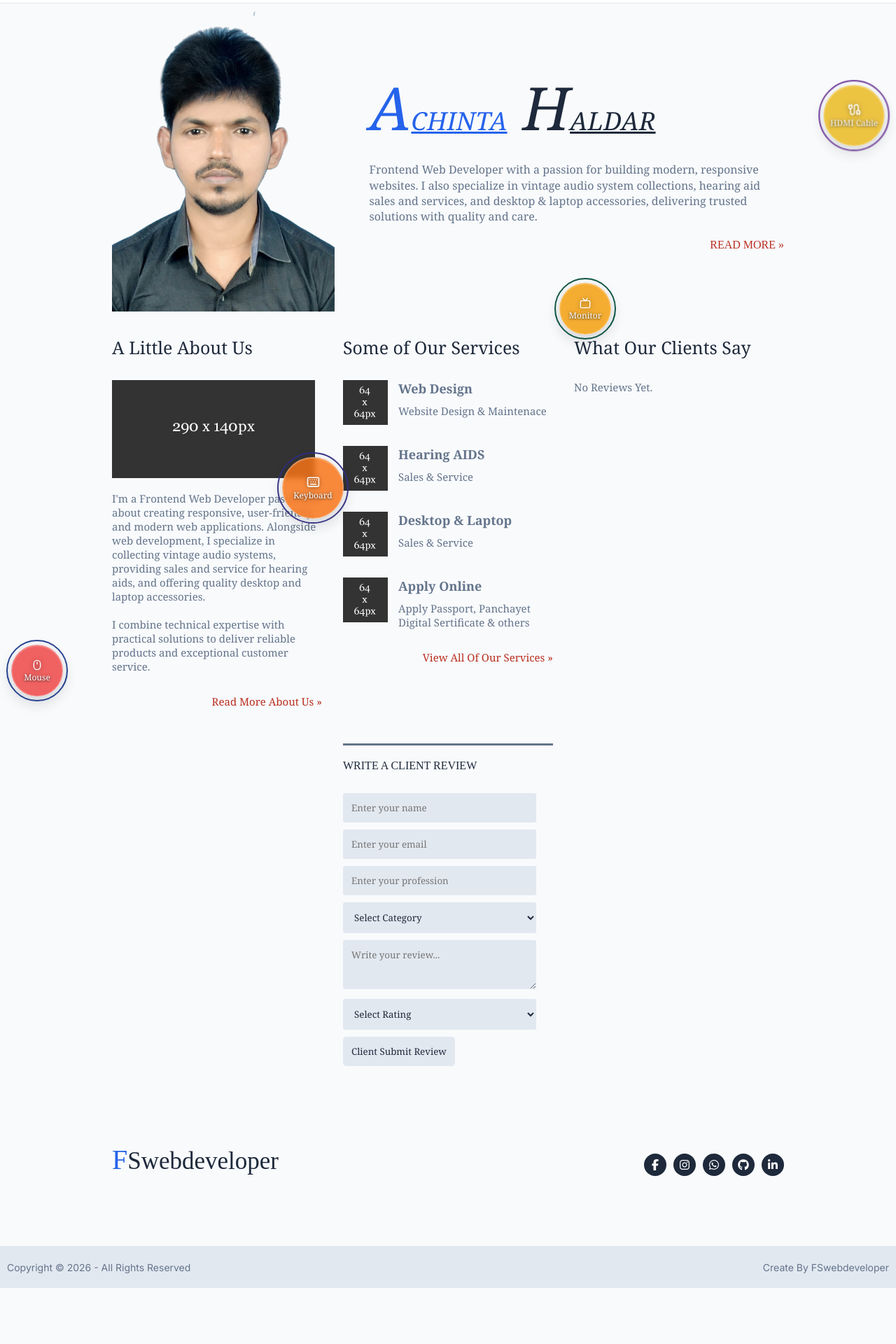
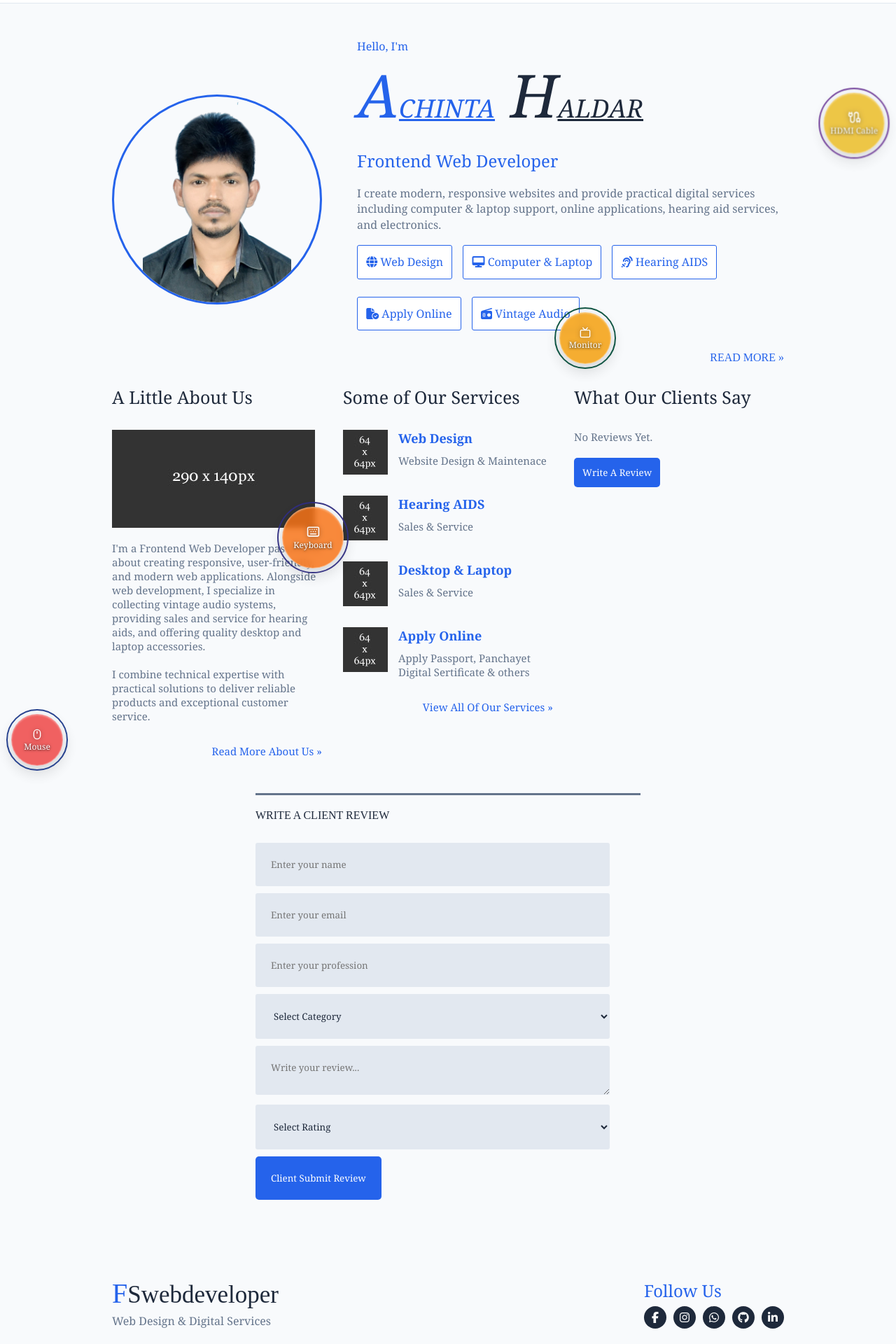
Before and after one commit to FSwebdeveloper/achintahaldar, a React (Vite) app: page / in a window 1280 px wide. Shown: the part 60-1980 px from the top of the page at 70% size. Before the commit the page ends 1900 px from the top, so only its background shows below. Built offline with nearby package versions, Linux system fonts and the light colour scheme.

Commit message:
Update herosection, product image, social link

```diff
--- a/public/Css/style.css
+++ b/public/Css/style.css
@@ -631,7 +631,7 @@ button:hover{
     display: flex;
     align-items: center;
     justify-content: center;
-    margin-top: 0;
+    margin-top: 50px;
     background-color: #F8FAFC;
 
 }
@@ -651,8 +651,11 @@ button:hover{
 
 
 .hero-img{
-    max-width: 400px;
-    height: 440px;
+    width: 300px;
+    height: 300px;
+    object-fit: contain;
+    border-radius: 50%;
+    border: 3px solid #2563EB;
 }
 
 .hero-title{
@@ -664,6 +667,23 @@ button:hover{
     margin-bottom: 20px;
 }
 
+.hero-greeting{
+   color: #2563EB;
+   font-size: 16px;
+   margin-left: 50px;
+   font-family: Georgia;
+   line-height: 1.4;
+
+}
+
+.web-highlight{
+    color: #2563EB;
+    margin-left: 50px;
+    font-family: Georgia;
+    line-height: 1.4;
+    font-weight: 100;
+}
+
 .hero-about{
     font-size: 16px;
     color: #64748b;
@@ -672,12 +692,41 @@ button:hover{
     line-height: 1.4;
 }
 
-.hero-about-details{
-    color: #ba2e1f;
+.hero-about-details {
+    color: #2563eb;
+    text-decoration: none;
     text-align: right;
     margin-top: 20px;
-    text-decoration: none;
     float: right;
+}
+
+.hero-about-details:hover {
+    text-decoration: underline;
+    color: #1D4ED8;
+}
+
+.service-name{
+    font-family: Georgia;
+    background-color: #ffffff;
+    border: 1px solid #2563EB;
+    margin-bottom: 10px;
+    padding: 2%;
+    color:#2563EB;
+    border-radius: 3px;
+    width: auto;
+    font-size: 16px;
+}
+
+.service-name:hover{
+    background-color: #1D4ED8;
+    color: #ffffff;
+}
+
+.service-n-div{
+   margin-left: 50px;
+   display: flex;
+   gap: 15px;
+   flex-wrap: wrap;
 }
 
 
@@ -739,6 +788,7 @@ button:hover{
 .service-title{
     margin-bottom: 10px;
     font-size: 18px;
+    color:#2563eb;
 }
 
 .service-content-img{
@@ -764,8 +814,13 @@ button:hover{
 
 .more-info{
     float: right;
-    color: #ba2e1f;
+    color: #2563eb;
     margin-bottom: 20px;
+}
+
+.more-info:hover{
+    color: #1D4ED8;
+    text-decoration: underline;
 }
 
 
@@ -787,9 +842,26 @@ button:hover{
     gap: 35px;
 }
 
+.logo-about{
+    font-size: 16px;
+    color: #64748b;
+    margin-top: 5px;
+    font-family: Georgia;
+}
+
+.follow-text{
+    color: #2563EB;
+    margin-left: 0px;
+    font-family: Georgia;
+    line-height: 1.4;
+    font-weight: 100;
+    margin-bottom: 5px;
+}
+
 .social-about-col{
     color: #1e293b;
-    width: 300px;
+    width: 550px;
+    max-width: 550px;
     height: Auto;
 
 }
@@ -862,16 +934,16 @@ button:hover{
 
 .contact-page-submit{
     font-family: Georgia;
-    background-color: #e2e8f0;
+    background-color: #2563eb;
     border: none;
     margin-bottom: 10px;
     padding: 4%;
-    color: #1e293b;
+    color: #ffffff;
     border-radius: 5px;
 }
 
 .contact-page-submit:hover{
-  background-color:#ba2e1f;
+  background-color:#1D4ED8;
   color: #F2F2F2;
   cursor: pointer;
 }
@@ -997,6 +1069,10 @@ button:hover{
 
     }
 
+    .hero-img-sec{
+        margin-bottom: 30px;
+    }
+
     .hero-about{
         margin: auto;
     }
@@ -1012,9 +1088,22 @@ button:hover{
 
     .hero-title{
         font-size: 54px;
-        margin-top: 20px;
+        margin-top: 10px;
         margin-left: auto;
     }
+
+    .hero-greeting {
+    margin-left: 0px;
+
+    }
+
+    .web-highlight {
+    margin-left: 0px;
+    }
+
+    .service-n-div {
+    margin-left: 0px;
+}
 
     .hero-title-sub-front {
         font-size: 30px;
--- a/src/components/Clientsection.jsx
+++ b/src/components/Clientsection.jsx
@@ -1,4 +1,5 @@
 import React from "react";
+import { Link } from "react-router-dom";
 
 function Clientsection({
   reviews,
@@ -247,6 +248,8 @@ function Clientsection({
           );
         })
       )}
+      <br></br>
+      <a href="#review-form"><button className="contact-page-submit">Write A Review</button></a>
     </div>
   );
 }
--- a/src/components/Herosection.jsx
+++ b/src/components/Herosection.jsx
@@ -8,8 +8,19 @@ function Herosection () {
         <img className="hero-img" src="../img/Achinta-preview.png" alt=""/>
         </div>
         <div>
+        <p className="hero-greeting">Hello, I'm</p>
         <h1 className="hero-title"><i className="f-name">A<span className="hero-title-sub-front">CHINTA</span></i> <i>H<span className="hero-title-sub-front">ALDAR</span></i></h1>
-        <p className="hero-about">Frontend Web Developer with a passion for building modern, responsive websites. I also specialize in vintage audio system collections, hearing aid sales and services, and desktop & laptop accessories, delivering trusted solutions with quality and care.</p>
+        <h2 className="web-highlight">Frontend Web Developer</h2>
+        <br></br>
+        <p className="hero-about">I create modern, responsive websites and provide practical digital services including computer & laptop support, online applications, hearing aid services, and electronics.</p>
+        <br></br>
+        <div className="service-n-div">
+        <button className="service-name"><i class="fa-solid fa-globe"></i> Web Design</button>
+        <button className="service-name"><i class="fa-solid fa-desktop"></i> Computer & Laptop</button>
+        <button className="service-name"><i class="fa-solid fa-ear-listen"></i> Hearing AIDS</button>
+        <button className="service-name"><i class="fa-solid fa-file-circle-check"></i> Apply Online</button>
+        <button className="service-name"><i class="fa-solid fa-radio"></i> Vintage Audio</button>
+        </div>
         <a className="hero-about-details" href="">READ MORE »</a>
         </div>
         </div>
--- a/src/components/Socialabout.jsx
+++ b/src/components/Socialabout.jsx
@@ -61,16 +61,11 @@ const Socialabout = ({
     // ADD REVIEW
     // ==============================
 
-    setReviews((prevReviews) => {
-      return [
-        ...prevReviews,
-        {
+    const newReview = {
     ...formData,
 
-          // Current date
     date: new Date().toISOString(),
 
-          // Convert rating ⭐ to number
     rating:
       formData.rating === "⭐"
         ? 1
@@ -82,14 +77,49 @@ const Socialabout = ({
         ? 4
         : 5,
 
-          // Like system
     likes: 0,
 
-          // Who liked this review
     likedBy: [],
-        },
+  };
+
+
+  // ==============================
+  // GET OLD REVIEWS
+  // ==============================
+
+  const savedReviews = localStorage.getItem("reviews");
+
+  const oldReviews = savedReviews
+    ? JSON.parse(savedReviews)
+    : [];
+
+
+  // ==============================
+  // ADD NEW REVIEW
+  // ==============================
+
+  const updatedReviews = [
+    ...oldReviews,
+    newReview,
   ];
-    });
+
+
+  // ==============================
+  // SAVE ALL REVIEWS
+  // ==============================
+
+  localStorage.setItem(
+    "reviews",
+    JSON.stringify(updatedReviews)
+  );
+
+
+  // ==============================
+  // UPDATE REACT STATE
+  // ==============================
+
+  setReviews(updatedReviews);
+
 
     // ==============================
     // CLEAR FORM
@@ -109,6 +139,7 @@ const Socialabout = ({
   }
 
   return (
+    <section id="review-form">
     <div className="social-about-bg">
          <div className="social-about">
              <div className="social-about-col">
@@ -262,6 +293,7 @@ const Socialabout = ({
       </div>
     </div>
     </div>
+    </section>
   );
 };
 
--- a/src/components/Sociallink.jsx
+++ b/src/components/Sociallink.jsx
@@ -6,7 +6,12 @@ function Sociallink () {
         <div className="logo-section-bg">
         <div className="logo-section">
             {/* <img src="../img/logo.png" alt=""/> */}
+            <div>
             <h1 className="logo-Fist-latter">F<span className="logo-text-color">Swebdeveloper</span></h1>
+            <p className="logo-about">Web Design & Digital Services</p>
+            </div>
+            <div>
+            <h2 className="follow-text">Follow Us</h2>
             <div className="social-link">
             <Link className="fb-icon" to="https://www.facebook.com/profile.php?id=61573635640547"><div className="social-icon-bg facebook-icon"><i class="fa-brands fa-facebook-f"></i></div></Link>
             <div className="social-icon-bg instragram-icon"><i class="fa-brands fa-instagram"></i></div>
@@ -14,6 +19,7 @@ function Sociallink () {
             <div className="social-icon-bg github-icon"><i class="fa-brands fa-github"></i></div>
             <div className="social-icon-bg linkedin-icon"><i class="fa-brands fa-linkedin-in"></i></div>
             </div>
+            </div>
         </div>
         </div>
     );
--- a/src/components/products.js
+++ b/src/components/products.js
@@ -5,8 +5,8 @@ const products = [
     title: 'Wired keyboard',
     description:"Wired USB Standard Desktop Keyboard Compatible with Desktop, Laptop, Mac stand support,(Black)",
     category: 'keyboard',
-    imgURL:"https://rukminim1.flixcart.com/image/1366/1366/xif0q/keyboard/desktop-keyboard/f/l/m/quest-ivoomi-original-imah5usscvbmswjk.jpeg?q=90",
-    imgURLB:"https://rukminim1.flixcart.com/image/1366/1366/xif0q/keyboard/desktop-keyboard/b/7/p/quest-ivoomi-original-imah5ussgxgvvyss.jpeg?q=90",
+    imgURL:"https://images.pexels.com/photos/20510020/pexels-photo-20510020.jpeg",
+    imgURLB:"https://images.pexels.com/photos/20510013/pexels-photo-20510013.jpeg",
     price: 299,
   },
 
```
Lines whose indentation alone changed are shown as unchanged.
